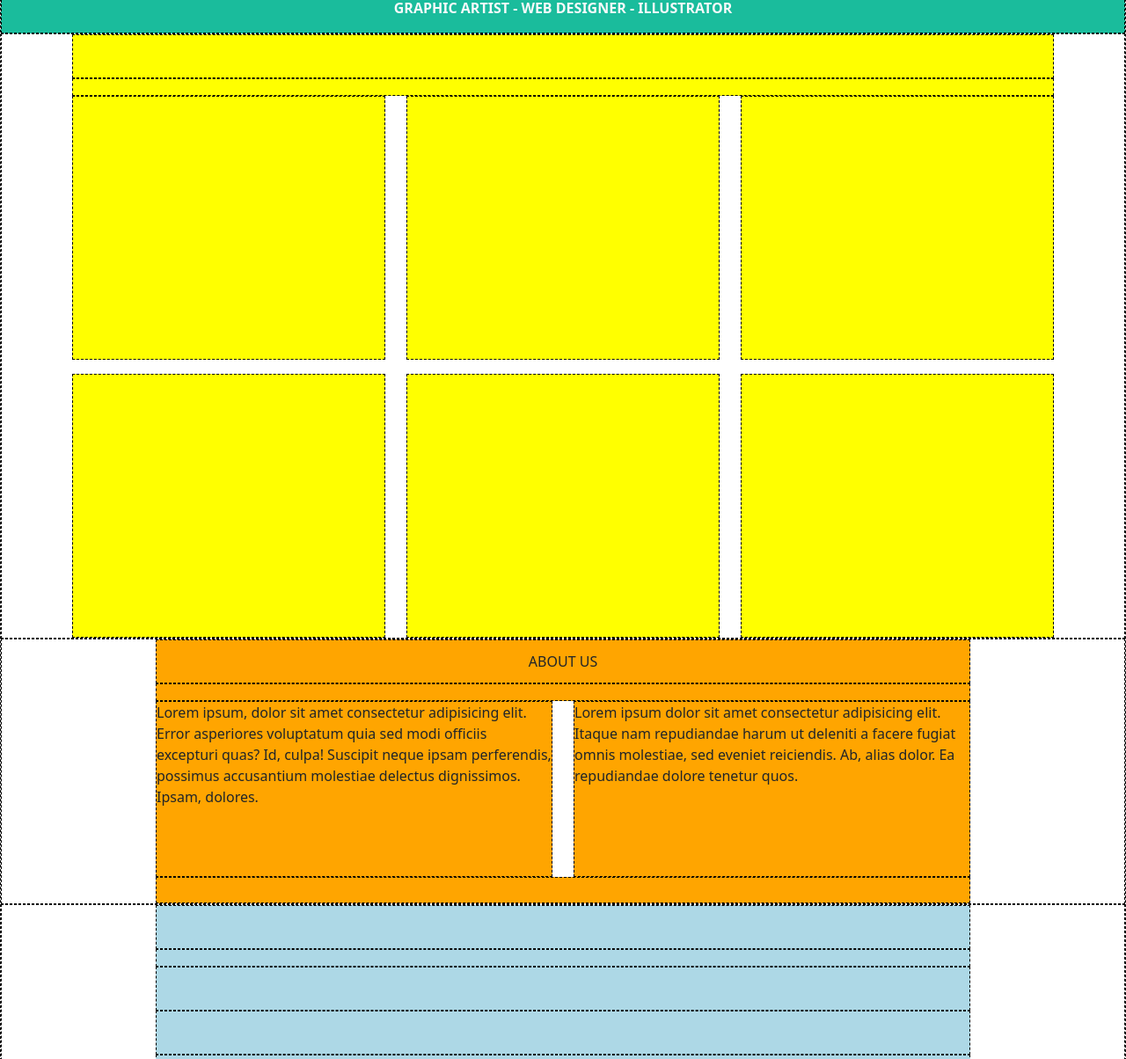
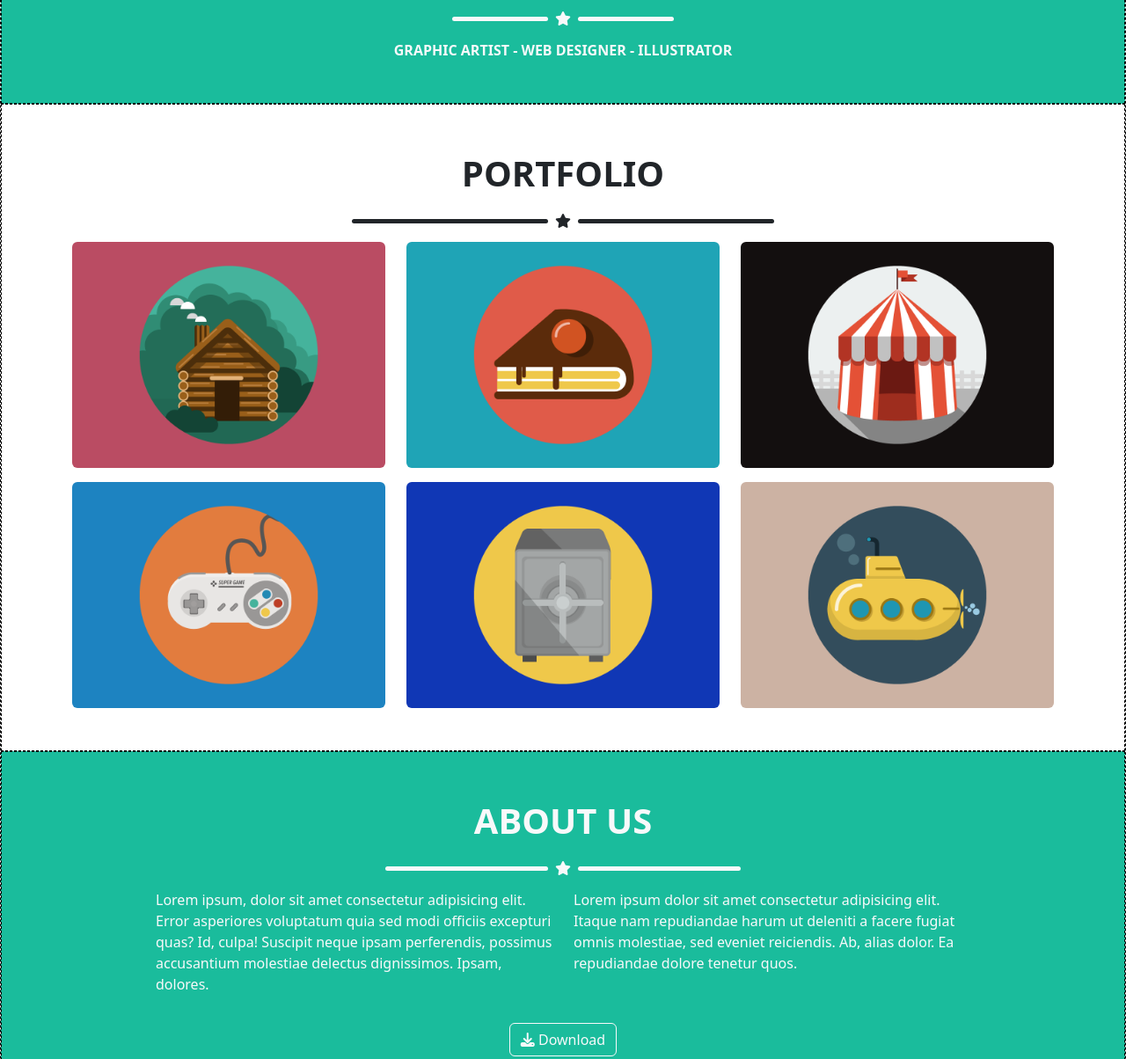
Before and after one commit to GabrielePazi/html-css-bootstrap-freelancer, a plain HTML site: page index.html in a window 1280 px wide. Shown: the part 766-1970 px from the top of the page at 88% size. Drawn offline with nearby package versions, Linux system fonts and the light colour scheme.

Commit message:
1.4 contenuto sezioni cards e about

```diff
--- a/css/style.css
+++ b/css/style.css
@@ -12,51 +12,19 @@ header {
   background-color: rgb(44, 62, 80);
 }
 
-#jumbotron {
+section {
+  padding: 3rem 0px;
+}
+
+#jumbotron, #about {
   background-color: rgb(26, 188, 156);
 }
 
 .horizontal-bar {
   width: 20%;
   height: 5px;
-  background-color: white;
 }
 
-#cards-section .text-box {
-  height: 50px;
-  background-color: yellow;
-  border: 1px dashed black;
-}
-
-#cards-section .bar-box {
-  height: 20px;
-  background-color: yellow;
-  border: 1px dashed black;
-}
-
-#cards-section .image-box {
-  height: 300px;
-  background-color: yellow;
-  border: 1px dashed black;
-}
-
-#about .text-box {
-  height: 50px;
-  background-color: orange;
-  border: 1px dashed black;
-}
-
-#about .bar-box {
-  height: 20px;
-  background-color: orange;
-  border: 1px dashed black;
-}
-
-#about .text-split-box {
-  height: 200px;
-  background-color: orange;
-  border: 1px dashed black;
-}
 
 #about .btn-box {
   height: 30px;
--- a/index.html
+++ b/index.html
@@ -67,13 +67,13 @@
 
             <!-- barre orizzonatli e icona -->
             <div class="bar-box pt-3 d-flex align-items-center justify-content-center">
-              <div class="horizontal-bar rounded"></div>
+              <div class="horizontal-bar rounded bg-light"></div>
               <i class="fa-solid fa-star text-light ps-2 pe-2"></i>
-              <div class="horizontal-bar rounded"></div>
+              <div class="horizontal-bar rounded bg-light"></div>
             </div>
 
             <!-- Testo medio -->
-            <div class="text-box pt-3 pb-3 d-flex justify-content-center align-items-center text-light text-uppercase fs-6 fw-bold">
+            <div class="text-box pt-3 d-flex justify-content-center align-items-center text-light text-uppercase fs-6 fw-bold">
               graphic artist - web designer - illustrator
             </div>
           </div>
@@ -84,28 +84,35 @@
     <section id="cards-section">
       <div class="container-sm">
         <!-- Prima row con testo -->
-        <div class="text-box"></div>
-        <div class="bar-box"></div>
+        <div class="text-box d-flex justify-content-center align-items-center text-dark text-uppercase fs-1 fw-bold">
+          PORTFOLIO
+        </div>
+
+        <div class="bar-box pt-3 pb-3 d-flex align-items-center justify-content-center">
+          <div class="horizontal-bar rounded bg-dark"></div>
+          <i class="fa-solid fa-star ps-2 pe-2"></i>
+          <div class="horizontal-bar rounded bg-dark"></div>
+        </div>
 
         <!-- Seconda row con le cards -->
         <div class="row gy-3">
           <div class="col-12 col-md-6 col-lg-4">
-            <div class="image-box"></div>
+            <img class="w-100 rounded" src="./img/cabin.png" alt="">
           </div>
           <div class="col-12 col-md-6 col-lg-4">
-            <div class="image-box"></div>
+            <img class="w-100 rounded" src="./img/cake.png" alt="">
           </div>
           <div class="col-12 col-md-6 col-lg-4">
-            <div class="image-box"></div>
+            <img class="w-100 rounded" src="./img/circus.png" alt="">
           </div>
           <div class="col-12 col-md-6 col-lg-4">
-            <div class="image-box"></div>
+            <img class="w-100 rounded" src="./img/game.png" alt="">
           </div>
           <div class="col-12 col-md-6 col-lg-4">
-            <div class="image-box"></div>
+            <img class="w-100 rounded" src="./img/safe.png" alt="">
           </div>
           <div class="col-12 col-md-6 col-lg-4">
-            <div class="image-box"></div>
+            <img class="w-100 rounded" src="./img/submarine.png" alt="">
           </div>
         </div>
       </div>
@@ -116,26 +123,37 @@
         <!-- Prima row con testo -->
         <div class="row justify-content-center">
           <div class="col-10">
-            <div class="text-box d-flex justify-content-center align-items-center">
+            <!-- Titolo sezione -->
+            <div class="text-box d-flex justify-content-center align-items-center text-light text-uppercase fs-1 fw-bold">
               ABOUT US
             </div>
-            <div class="bar-box"></div>
 
-            <div class="row justify-content-center">
+            <!-- barra con icon -->
+            <div class="bar-box pt-3 d-flex align-items-center justify-content-center">
+              <div class="horizontal-bar rounded bg-light"></div>
+              <i class="fa-solid fa-star text-light ps-2 pe-2"></i>
+              <div class="horizontal-bar rounded bg-light"></div>
+            </div>
+
+            <!-- 2 div con testo -->
+            <div class="row justify-content-center pt-3 pb-3">
               <div class="col-12 col-md-6">
-                <div class="text-split-box">
+                <div class="text-split-box text-light">
                   <p>Lorem ipsum, dolor sit amet consectetur adipisicing elit. Error asperiores voluptatum quia sed modi officiis excepturi quas? Id, culpa! Suscipit neque ipsam perferendis, possimus accusantium molestiae delectus dignissimos. Ipsam, dolores.</p>
                 </div>
               </div>
 
               <div class="col-12 col-md-6">
-                <div class="text-split-box">
+                <div class="text-split-box text-light">
                   <p>Lorem ipsum dolor sit amet consectetur adipisicing elit. Itaque nam repudiandae harum ut deleniti a facere fugiat omnis molestiae, sed eveniet reiciendis. Ab, alias dolor. Ea repudiandae dolore tenetur quos.</p>
                 </div>
               </div>
             </div>
 
-            <div class="btn-box"></div>
+            <div class="d-flex justify-content-center align-items-center text-light">
+              <button class="btn text-light border-light"><i class="fa-solid fa-download"></i> Download</button>
+            </div>
+
           </div>
         </div>
       </div>
```
